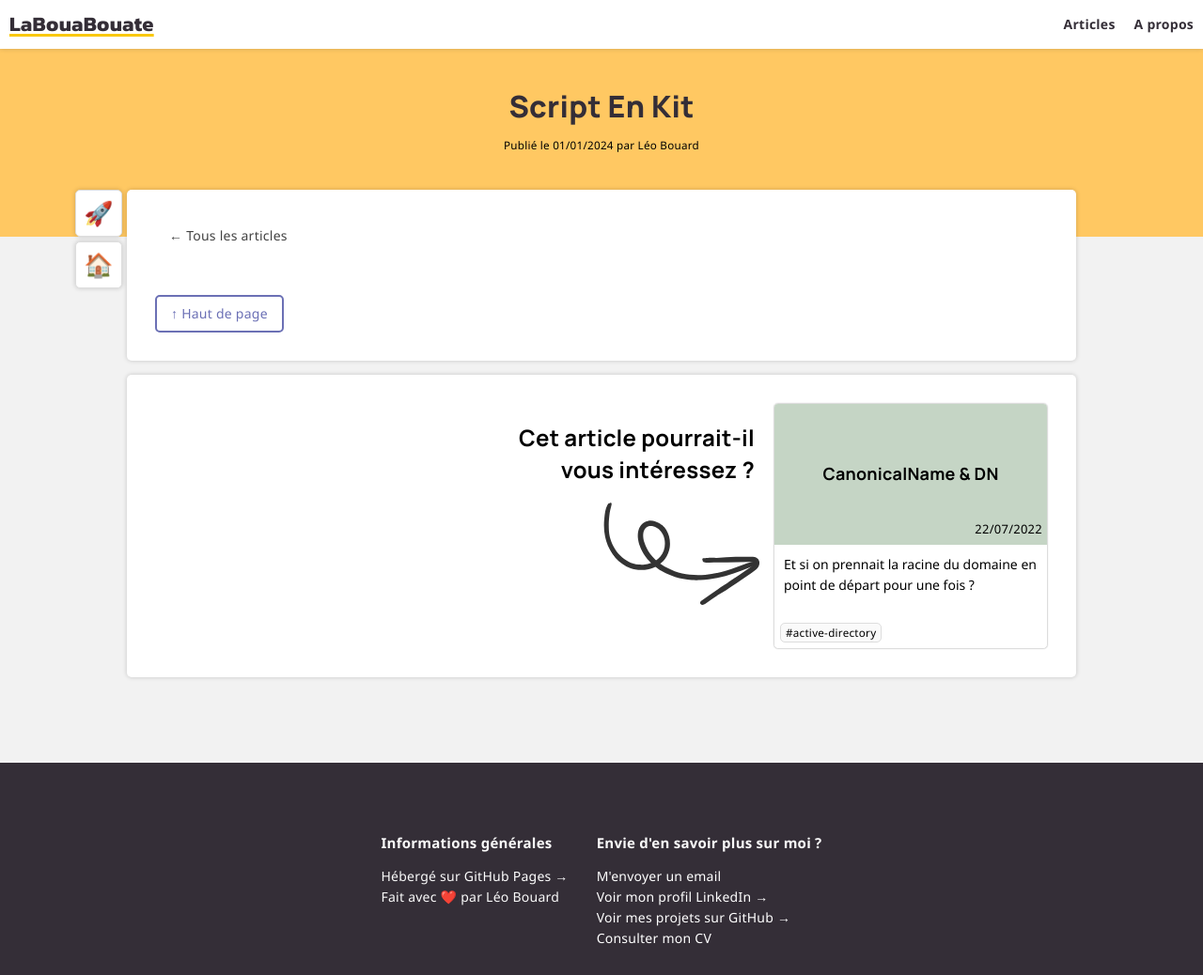
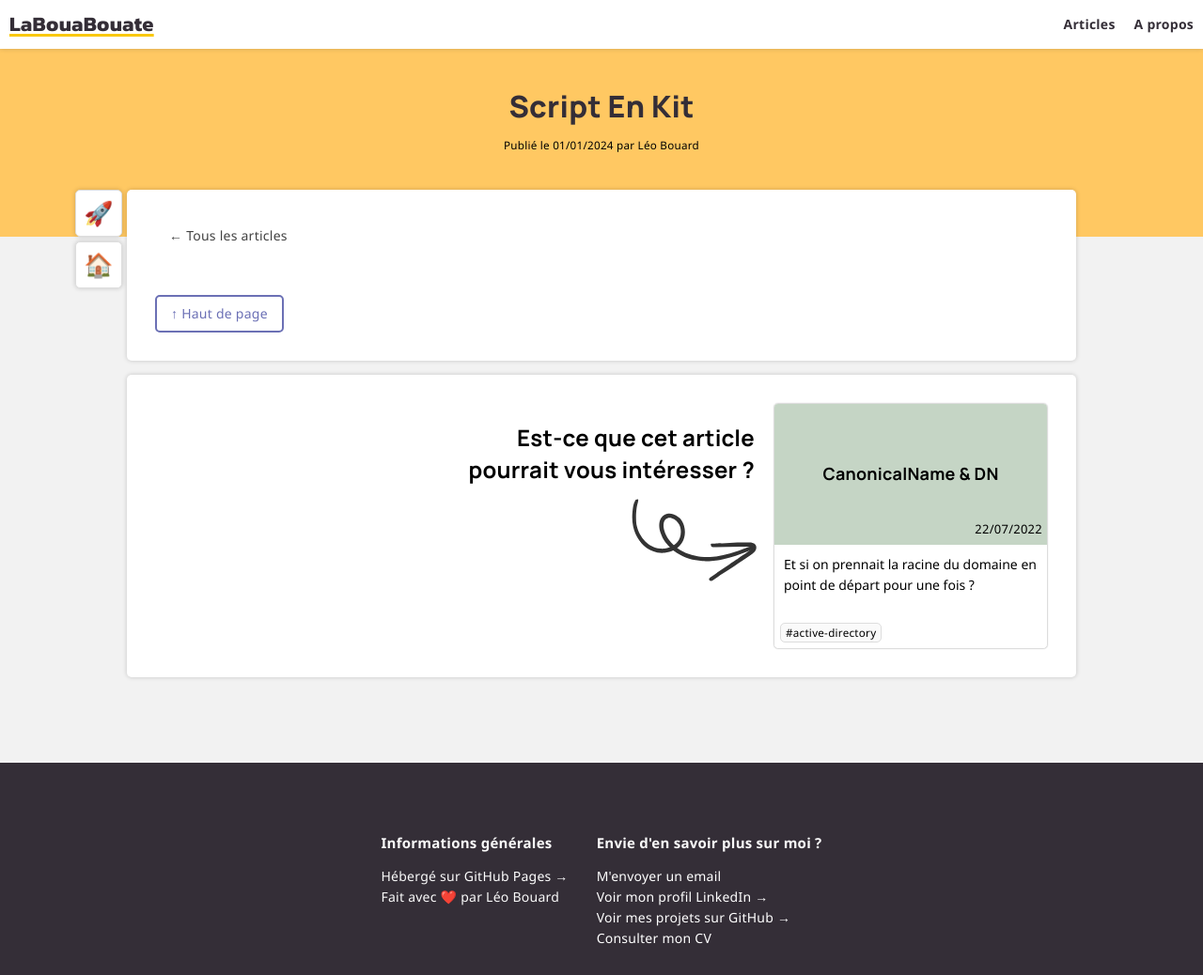
Before and after one commit to leobouard/leobouard.github.io, a Jekyll site: the page built from _posts/2024-01-01-script-en-kit.md, in a window 1280 px wide. Shown: the whole page at 94% size. Built offline with Jekyll 4.4.1, drawn with Linux system fonts in a browser that asks for light colours; some web fonts are replaced; our own code applies the rules of GitHub Pages for plain Markdown files.

Commit message:
Amélioration texte et réduction flèche

```diff
--- a/_layouts/post.html
+++ b/_layouts/post.html
@@ -37,7 +37,7 @@ layout: default
 {% if page.nextLink == nil %}
 <section class="recommandation">
     {% assign post = site.posts | where: "listed", true | sample %}
-    <span>Cet article pourrait-il vous intéressez ?
+    <span>Est-ce que cet article pourrait vous intéresser ?
         <img src="https://www.labouabouate.fr/assets/doodles/Arrow%2011.svg" alt="sketch arrow"/>
     </span>
     <a class="noDecoration" href="{{ post.id }}">
--- a/assets/css/posts.scss
+++ b/assets/css/posts.scss
@@ -289,7 +289,7 @@ section.recommandation {
 
 section.recommandation > span {
     font-family: 'Manrope';
-    max-width: 300px;
+    max-width: 310px;
     font-size: x-large;
     text-align: right;
     line-height: 140%;
@@ -299,7 +299,7 @@ section.recommandation > span {
 section.recommandation > span > img {
     rotate: 54deg;
     transform: scaleY(-1);
-    width: 150px;
+    width: 120px;
     margin-right: 10px;
 }
 
```
